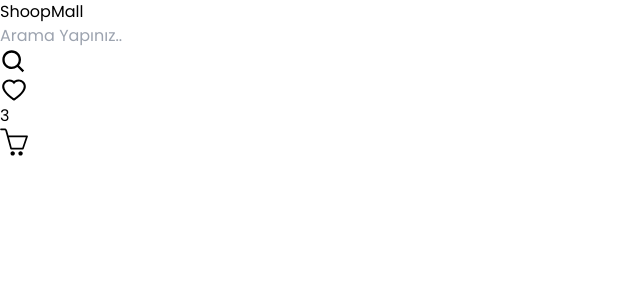
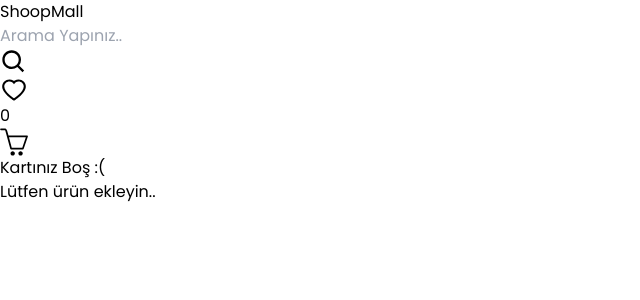
Before and after one commit to ozerbaykal/Shop-Mall-Toolkit, a React (Vite) app: page /cart in a window 1280 px wide. Before the commit this address had no page. Shown: the top 300 px of the page, without its empty margins (0-640 px from the left). Built offline with nearby package versions, Linux system fonts and the light colour scheme.

Commit message:
feat: add remove cart functionality and back buttons to complete cart component

```diff
--- a/src/App.jsx
+++ b/src/App.jsx
@@ -5,6 +5,7 @@
 import "slick-carousel/slick/slick.css";
 import "slick-carousel/slick/slick-theme.css";
 import Detail from "./Pages/Detail";
+import Cart from "./Pages/Cart";
 
 const App = () => {
   return (
@@ -14,6 +15,7 @@
         <Routes>
           <Route path="/" element={<Home />} />
           <Route path="/products/:id" element={<Detail />} />
+          <Route path="/cart" element={<Cart />} />
         </Routes>
       </BrowserRouter>
     </Container>
--- a/src/Components/NavBar/NavbarLeft.jsx
+++ b/src/Components/NavBar/NavbarLeft.jsx
@@ -1,7 +1,13 @@
+import { Link } from "react-router-dom";
+
 const NavbarLeft = () => {
   return (
-    <div className="text-3xl md:text-4xl lg:text-5xl font-semibold">
-      <h1>ShoopMall</h1>
+    <div className="text-3xl md:text-4xl lg:text-5xl font-bold bg-gray-200 p-3 bg-opacity-25 rounded-md">
+      <Link to={"/"}>
+        <h1>
+          Shoop<span className="text-blue-600 font-semibold">Mall</span>
+        </h1>
+      </Link>
     </div>
   );
 };
--- a/src/Components/NavBar/NavbarRight.jsx
+++ b/src/Components/NavBar/NavbarRight.jsx
@@ -1,7 +1,19 @@
 import { BiSearch } from "react-icons/bi";
 import { SlBasket } from "react-icons/sl";
 import { AiOutlineHeart } from "react-icons/ai";
+import { useDispatch, useSelector } from "react-redux";
+import { useEffect } from "react";
+import { getCartTotal } from "../../redux/cartSlice";
+import { useNavigate } from "react-router-dom";
 const NavbarRight = () => {
+  const navigate = useNavigate();
+  const dispatch = useDispatch();
+  const { itemCount, carts } = useSelector((store) => store.carts);
+
+  useEffect(() => {
+    dispatch(getCartTotal());
+  }, [dispatch, carts]);
+
   return (
     <div className="flex items-center gap-8">
       <div className="flex item-center p-3 rounded-full bg-gray-200  border ml-3  ">
@@ -15,9 +27,13 @@
       <AiOutlineHeart size={28} />
       <div className="relative">
         <div className="absolute -top-3 -right-3 bg-red-500 text-white rounded-full w-5 h-5 flex items-center justify-center">
-          3
+          {itemCount}
         </div>
-        <SlBasket size={28} />
+        <SlBasket
+          className="cursor-pointer"
+          onClick={() => navigate("/cart")}
+          size={28}
+        />
       </div>
     </div>
   );
--- a/src/Components/ProductDetail/Button.jsx
+++ b/src/Components/ProductDetail/Button.jsx
@@ -1,7 +1,27 @@
-const Button = () => {
+const Button = ({ add, quantity }) => {
+  const handleClick = () => {
+    add();
+  };
   return (
-    <div className="border flex items-center justify-center h-16 w-[200px] rounded-md  bg-gray-200 cursor-pointer text-xl my-4 hover:bg-gray-300 transition hover:scale-95">
-      Sepete Ekle
+    <div>
+      <button
+        disabled={quantity === 0}
+        onClick={handleClick}
+        className={`border flex items-center justify-center h-16 w-[200px] rounded-md
+      ${
+        quantity === 0
+          ? "bg-gray-200 cursor-not-allowed"
+          : "bg-blue-500 cursor-pointer hover:bg-blue-600"
+      }
+      text-xl my-4 hover:scale-95 transition`}
+      >
+        Sepete Ekle
+      </button>
+      {quantity === 0 && (
+        <p className="text-sm text-gray-500 mt-2">
+          Ürün miktarı en az 1 olmalıdır.
+        </p>
+      )}
     </div>
   );
 };
--- a/src/Components/ProductDetail/Quantity.jsx
+++ b/src/Components/ProductDetail/Quantity.jsx
@@ -1,15 +1,12 @@
-import { useState } from "react";
-
-const Quantity = () => {
-  const [quantity, setQuantity] = useState(0);
-
+const Quantity = ({ count, setQuantity, quantity }) => {
   const handleDecrement = () => {
     quantity > 0 && setQuantity(quantity - 1);
   };
 
   const handleIncrement = () => {
-    setQuantity(quantity + 1);
+    quantity < count && setQuantity(quantity + 1);
   };
+
   return (
     <div className="flex items-center gap-5 my-4 text-3xl ">
       <div
@@ -18,7 +15,12 @@
       >
         -
       </div>
-      <input className="text-center w-10 " type="text" value={quantity} />
+      <input
+        className="text-center w-10 "
+        type="text"
+        value={quantity}
+        onChange={(e) => setQuantity(Number(e.target.value))}
+      />
       <div
         onClick={handleIncrement}
         className="cursor-pointer font-bold border rounded-full  bg-gray-300 px-2  transition hover:scale-110 "
--- a/src/Components/ProductDetail/İndex.jsx
+++ b/src/Components/ProductDetail/İndex.jsx
@@ -1,8 +1,27 @@
+import Quantity from "./Quantity";
+import { useDispatch } from "react-redux";
+import { addToCart } from "../../redux/cartSlice";
 import { useState } from "react";
-import Quantity from "./Quantity";
 import Button from "./Button";
+import { Link } from "react-router-dom";
 
 const ProductDetail = ({ productDetail }) => {
+  const [quantity, setQuantity] = useState(0);
+
+  const dispatch = useDispatch();
+
+  const addBasket = () => {
+    dispatch(
+      addToCart({
+        id: productDetail?.id,
+        title: productDetail?.title,
+        image: productDetail?.image,
+        quantity: quantity,
+        price: productDetail?.price,
+      })
+    );
+  };
+
   return (
     <div className="flex gap-10 my-10 max-w-screen-2xl">
       <img
@@ -27,8 +46,20 @@
           {productDetail?.price}
           <span className="text-base text-zinc-600"> ₺</span>
         </div>
-        <Quantity />
-        <Button />
+        <Quantity
+          count={productDetail?.rating?.count}
+          quantity={quantity}
+          setQuantity={setQuantity}
+        />
+        <div className="flex items-center  justify-between">
+          <Button add={addBasket} quantity={quantity} />
+          <Link
+            className="text-xl px-4 py-2 bg-gray-200 rounded-md hover:bg-gray-400 transition"
+            to={".."}
+          >
+            Geri
+          </Link>
+        </div>
       </div>
     </div>
   );
--- /dev/null
+++ b/src/Pages/Cart/CartDetail.jsx
@@ -0,0 +1,39 @@
+import { useDispatch } from "react-redux";
+import { getCartTotal, removeFromCart } from "../../redux/cartSlice";
+import { useEffect } from "react";
+
+const CartDetail = ({ carts, itemCount, totalAmount }) => {
+  const dispatch = useDispatch();
+
+  useEffect(() => {
+    dispatch(getCartTotal());
+  }, [dispatch]);
+  return (
+    <div className="my-10 flex justify-between items-center ">
+      <img
+        className="w-[80px] h-[80px] md:w-[150px] md:h-[150px]"
+        src={carts?.image}
+      />
+      <div>
+        <div className="truncate w-[200px] md:w-[300px]">{carts?.title}</div>
+        <div>{carts?.description}</div>
+      </div>
+      <div className="flex gap-2 md:gap-5 items-center">
+        <div>
+          <span className="text-2xl">{carts?.price}</span>
+          <span>₺</span>
+        </div>
+
+        <span>Adet:{carts?.quantity}</span>
+      </div>
+      <div
+        onClick={() => dispatch(removeFromCart(carts.id))}
+        className="bg-red-400 text-white px-2 py-1 rounded-md hover:bg-red-500 cursor-pointer hover:scale-110 transition whitespace-nowrap"
+      >
+        Ürünü Sil
+      </div>
+    </div>
+  );
+};
+
+export default CartDetail;
--- /dev/null
+++ b/src/Pages/Cart/index.jsx
@@ -0,0 +1,49 @@
+import { useDispatch, useSelector } from "react-redux";
+import { Link, useNavigate } from "react-router-dom";
+import { getCartTotal } from "../../redux/cartSlice";
+import { useEffect } from "react";
+import CartDetail from "./CartDetail";
+
+const Cart = () => {
+  const dispatch = useDispatch();
+  const { carts, totalAmount, itemCount } = useSelector((store) => store.carts);
+
+  useEffect(() => {
+    dispatch(getCartTotal());
+  }, [dispatch, totalAmount, itemCount]);
+
+  return (
+    <div>
+      {carts?.length > 0 ? (
+        <div>
+          {carts?.map((item) => (
+            <CartDetail
+              key={item.id}
+              carts={item}
+              totalAmount={totalAmount}
+              itemCount={itemCount}
+            />
+          ))}
+          <div className="flex items-center justify-between">
+            <Link to={".."} className="bg-gray-300 px-4  py-2 rounded-md">
+              Geri
+            </Link>
+            <div className="flex gap-2 items-center justify-end text-2xl ">
+              TOPLAM TUTAR :{" "}
+              <span className="text-3xl font-semibold">{totalAmount} ₺</span>
+            </div>
+          </div>
+        </div>
+      ) : (
+        <div className="grid place-items-center h-[400px]">
+          <p className="bg-gray-200 px-20 py-10 rounded-md text-xl text-center">
+            Kartınız Boş :(
+            <br /> Lütfen ürün ekleyin..
+          </p>
+        </div>
+      )}
+    </div>
+  );
+};
+
+export default Cart;
--- a/src/Pages/Detail/index.jsx
+++ b/src/Pages/Detail/index.jsx
@@ -12,7 +12,6 @@
   const { productDetail, productDetailStatus } = useSelector(
     (store) => store.products
   );
-  console.log(productDetail);
 
   useEffect(() => {
     dispatch(getDetailProduct(id));
--- /dev/null
+++ b/src/redux/cartSlice.js
@@ -0,0 +1,73 @@
+import { createSlice } from "@reduxjs/toolkit";
+
+const fetchFromLocalStorage = () => {
+    let cart = localStorage.getItem("cart");
+    if (cart) {
+        return JSON.parse(localStorage.getItem("cart"));
+    } else {
+        //storege boş ise fetchFromLocalStorage()'ın çağırıldığı yere boş dizi döner.
+        return [];
+    }
+};
+const storeInLocalStorage = (data) => {
+    localStorage.setItem("cart", JSON.stringify(data));
+};
+
+const initialState = {
+    carts: fetchFromLocalStorage(),//local storage boş ise bize carts bize boş bir dizi döner
+    itemCount: 0,
+    totalAmount: 0,
+};
+const cartSlice = createSlice({
+    name: "cart",
+    initialState,
+    reducers: {
+        addToCart: (state, action) => {
+            const isItemCart = state.carts.find(
+                (item) => item.id === action.payload.id
+            );
+            if (isItemCart) {
+                const tempCart = state.carts.map((item) => {
+                    if (item.id === action.payload.id) {
+                        let tempQty = item.quantity + action.payload.quantity;
+                        let tempTotalPrice = tempQty * item.price;
+                        return {
+                            ...item,
+                            quantity: tempQty,
+                            totalPrice: tempTotalPrice,
+                        };
+                    } else {
+                        return item;
+                    }
+                });
+                state.carts = tempCart;
+                storeInLocalStorage(state.carts);
+            } else {
+                state.carts.push(action.payload);
+                storeInLocalStorage(state.carts);
+            }
+        },
+        removeFromCart: (state, action) => {
+            const tempCart = state.carts.filter(
+                (item) => item.id !== action.payload
+            );
+            state.carts = tempCart;
+            storeInLocalStorage(state.carts);
+
+        },
+        clearCart: (state) => {
+            state.carts = [];
+            storeInLocalStorage(state.carts);
+        },
+        getCartTotal: (state) => {
+            state.totalAmount = state.carts.reduce((cartTotal, cartItem) => {
+                return (cartTotal += cartItem.price * cartItem.quantity);
+            }, 0);
+            state.itemCount = state.carts.length;
+        },
+    },
+});
+
+export const { addToCart, removeFromCart, clearCart, getCartTotal } = cartSlice.actions
+
+export default cartSlice.reducer;
--- a/src/redux/store.js
+++ b/src/redux/store.js
@@ -1,12 +1,14 @@
 import { configureStore } from "@reduxjs/toolkit";
 import categorySlice from "./categorySlice";
 import ProductSlice from "./ProductSlice";
+import cartSlice from "./cartSlice";
 
 
 export const store = configureStore({
     reducer: {
         categories: categorySlice,
         products: ProductSlice,
+        carts: cartSlice,
 
 
 
```
